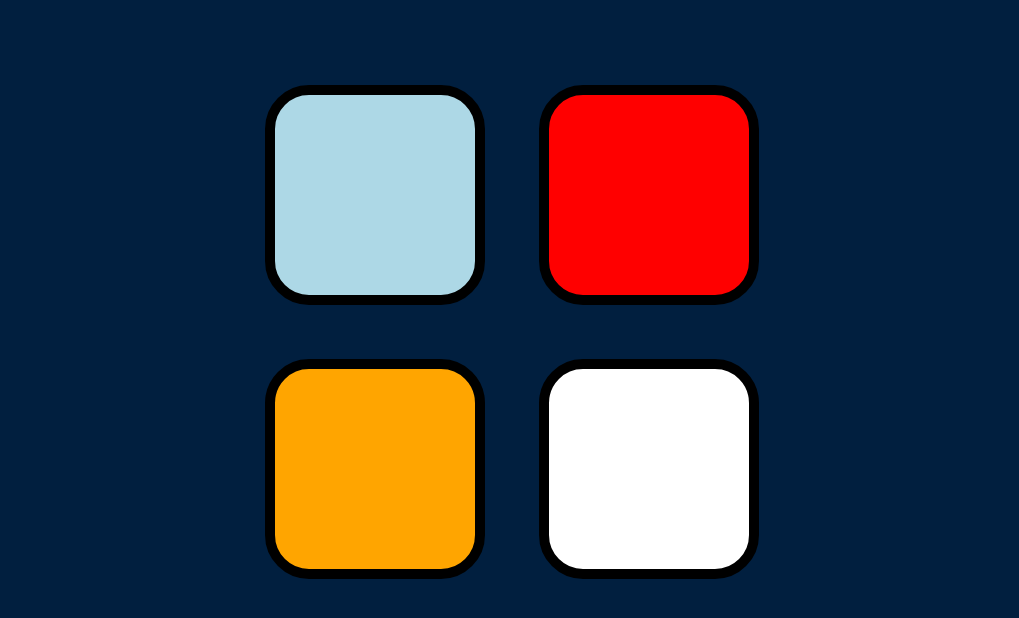
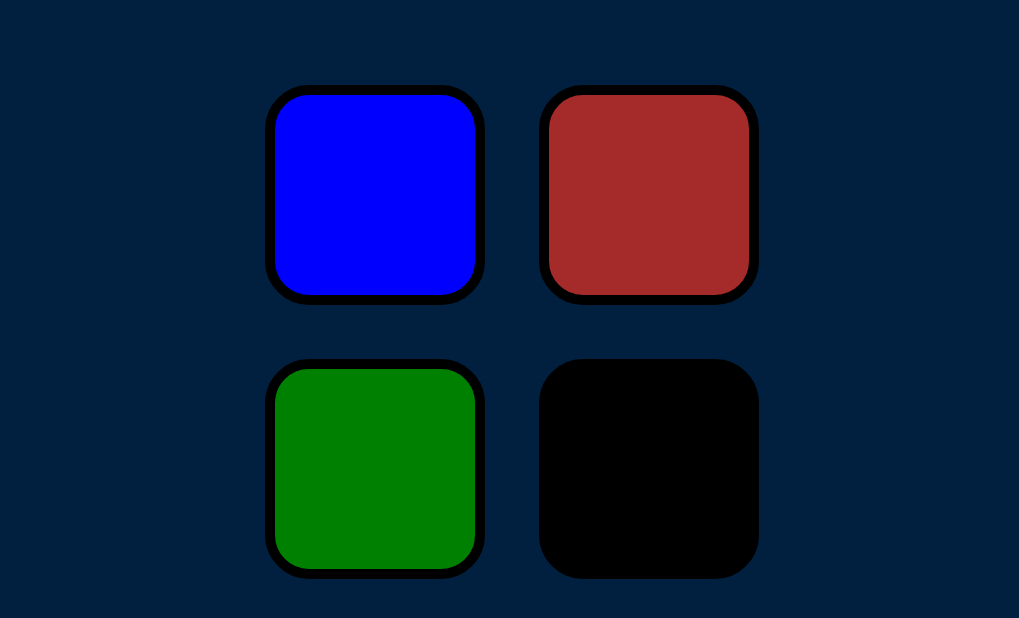
Before and after one commit to KISHORE757/Simon-game, a plain HTML site: page index.html in a window 1280 px wide. Shown: the part 114-732 px from the top of the page, without its empty margins (128-1147 px from the left). Drawn offline with nearby package versions, Linux system fonts and the light colour scheme.

Commit message:
Update styles.css

```diff
--- a/styles.css
+++ b/styles.css
@@ -26,24 +26,24 @@ body {
 }
 
 .game-over {
-  background-color: red;
+  background-color: brown;
   opacity: 0.8;
 }
 
 .red {
-  background-color: red;
+  background-color: brown;
 }
 
 .green {
-  background-color: lightblue;
+  background-color: blue;
 }
 
 .blue {
-  background-color: white;
+  background-color: black;
 }
 
 .yellow {
-  background-color: orange;
+  background-color: green;
 }
 
 .pressed {
```
